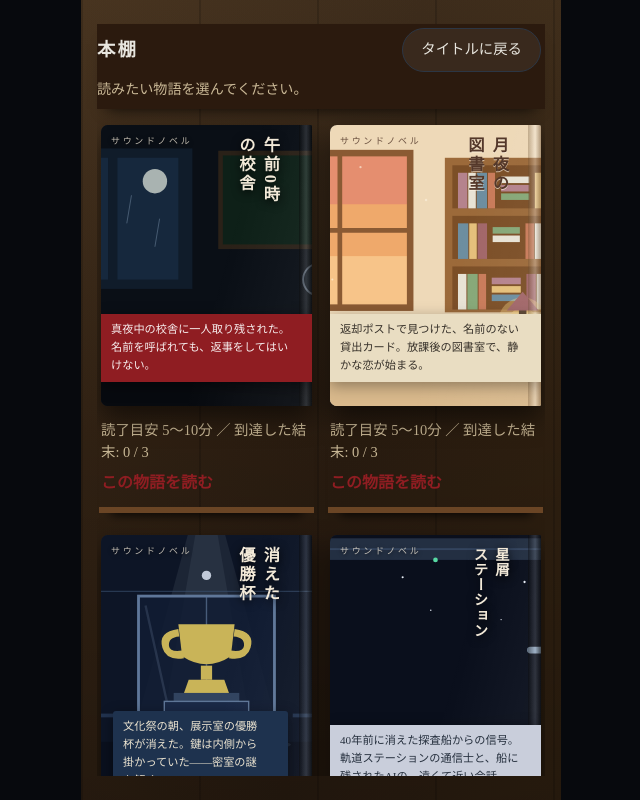
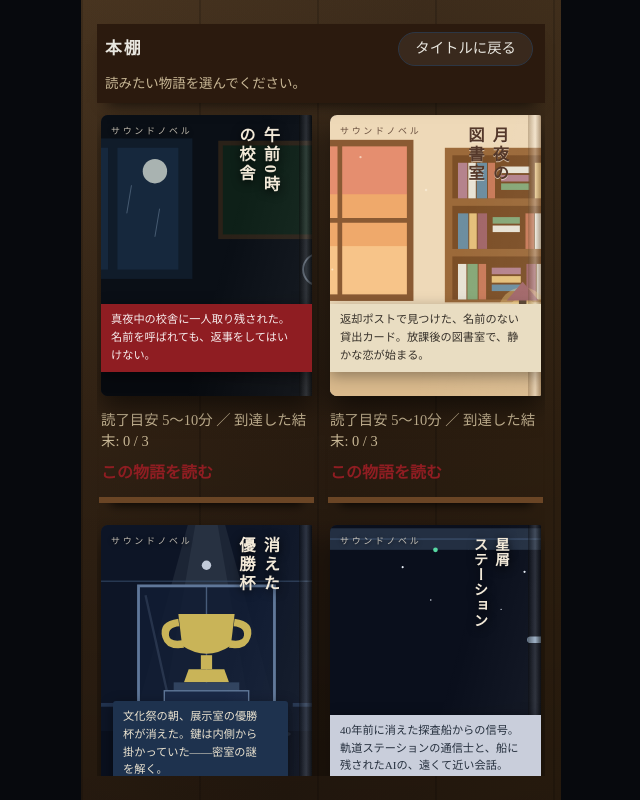
Before and after one commit to mmishina-art/simple_visual_novel, a website built with Vite: page index.html in a window 1280 px wide. Both pictures are taken after a click on the button "はじめる". Shown: the whole page, without its empty margins (319-959 px from the left). Built offline with nearby package versions, Linux system fonts and the light colour scheme.

Commit message:
Make the shelf header slimmer and the pill buttons thinner

```diff
--- a/src/style.css
+++ b/src/style.css
@@ -114,8 +114,8 @@ button.big {
   display: inline-flex;
   align-items: center;
   justify-content: center;
-  min-height: 44px;
-  padding: 8px 18px;
+  min-height: 34px;
+  padding: 4px 16px;
   border: 1px solid var(--border);
   border-radius: 999px;
   background: rgba(240, 232, 216, 0.07);
@@ -232,7 +232,7 @@ button.big {
   z-index: 2;
   background: #2b1a0e;
   box-shadow: 0 10px 14px -10px rgba(0, 0, 0, 0.8);
-  padding-bottom: 6px;
+  padding: 4px 8px 6px;
 }
 
 #shelf-screen .header {
@@ -240,13 +240,13 @@ button.big {
 }
 
 #shelf-screen h1 {
-  font-size: 1.15rem;
-  margin: 2px 0;
+  font-size: 1.05rem;
+  margin: 0;
 }
 
 #shelf-screen .shelf-head .muted {
-  margin: 0;
-  font-size: 0.88rem;
+  margin: 1px 0 0;
+  font-size: 0.84rem;
 }
 
 #shelf-screen .shelf-list {
@@ -254,7 +254,7 @@ button.big {
   min-height: 0;
   overflow-y: auto;
   margin: 0;
-  padding: 16px 2px 20px;
+  padding: 12px 2px 20px;
   scrollbar-width: thin;
   /* 行が画面の高さに合わせて潰れないようにし、あふれた分はスクロールさせる */
   align-content: start;
@@ -464,7 +464,7 @@ button.big {
 .book-restart {
   align-self: center;
   width: fit-content;
-  padding: 6px 14px;
+  padding: 3px 12px;
   border: 1px solid var(--border);
   border-radius: 999px;
   background: rgba(240, 232, 216, 0.06);
```
